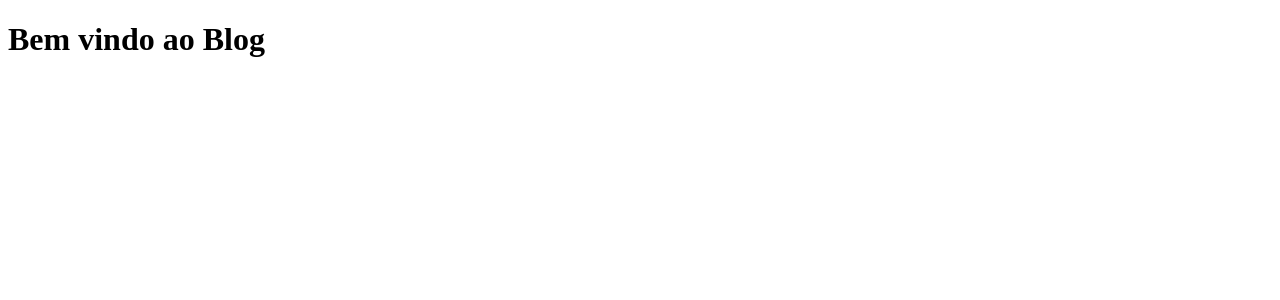
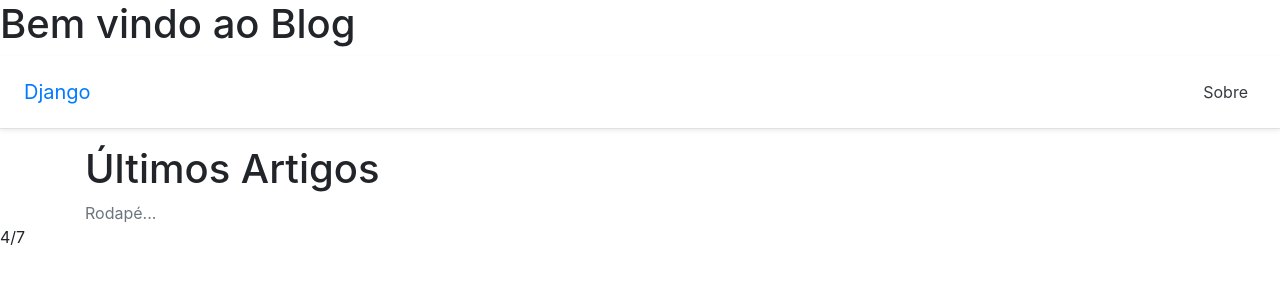
Before and after one commit to gabigoulart631/django-blog, a Django app: page /index/ in a window 1280 px wide. Shown: the top 300 px of the page. Run offline with Django 4.2, Linux system fonts and the light colour scheme; some libraries are stand-ins or nearby versions.

Commit message:
introdução aos templates django

```diff
--- a/blog/views.py
+++ b/blog/views.py
@@ -6,7 +6,7 @@ from django.http import HttpResponse
 
 def index(request):
     #return HttpResponse('Olá Django - index')
-    return render(request, 'index.html')
+    return render(request, 'index.html', {'titulo': 'Últimos Artigos'})
 
 def ola(request):
     return HttpResponse('Olá Django')
--- /dev/null
+++ b/templates/_base.html
@@ -0,0 +1,31 @@
+{% load static %} <!-- carrega a pasta / localização dos arquivos estáticos -->
+<!DOCTYPE html>
+<html>
+
+    <head>
+        <meta charset="utf-8">
+        <title>
+            {% block head_title %}{% endblock %} <!-- bloco de título -->
+        </title>
+        <link rel="shortcut icon" type="image/x-icon" href="{% static 'images/favicon.ico' %}">
+        {% block css %} <!-- bloco de CSS -->
+        {% endblock %}
+    </head>
+
+    <body>
+        {% block header %} <!-- bloco de cabeçalho -->
+        {% endblock %}
+
+        {% block main %} <!-- bloco principal do body -->
+            {% block content %} <!-- bloco de conteúdo -->
+            {% endblock %}
+        {% endblock %}
+
+        {% block footer %} <!-- bloco de rodapé -->
+        {% endblock %}
+
+        {% block javascript %} <!-- bloco extra abaixo do body -->
+        {% endblock %}
+    </body>
+
+</html>
--- /dev/null
+++ b/templates/_layout1.html
@@ -0,0 +1,47 @@
+{% extends '_base.html' %} <!-- herda tudo que já tem em _base.html -->
+{% load static %}
+
+{% block head_title %}
+Django Framework
+{% endblock %}
+
+{% block css %}
+<!-- Bootstrap CSS -->
+<link rel="stylesheet" href="https://stackpath.bootstrapcdn.com/bootstrap/4.4.1/css/bootstrap.min.css">
+<!-- CSS do Projeto-->
+<link rel="stylesheet" href="{% static 'css/base.css' %}">
+{% endblock %}
+{% block header %}
+<main role="main">
+    <div class="d-flex flex-column flex-md-row align-items-center p-3 px-md-4 mb-3
+bg-white border-bottom shadow-sm">
+        <h5 class="my-0 mr-md-auto font-weight-normal">
+            <a href="{% url 'index' %}">Django</a>
+        </h5>
+        <a class="p-2 text-dark" href="{% url 'ola' %}">Sobre</a>
+    </div>
+</main>
+{% endblock %}
+{% block main %}
+<div class="container">
+    {% block content %}
+    <p>Conteúdo padrão...</p>
+    {% endblock content %}
+</div>
+{% endblock %}
+{% block footer %}
+<footer class="footer">
+    <div class="container">
+        <span class="text-muted">Rodapé...</span>
+    </div>
+</footer>
+{% endblock %}
+{% block javascript %}
+<!-- Bootstrap JavaScript -->
+<script src="https://code.jquery.com/jquery-3.4.1.slim.min.js"></script>
+<script src="https://cdn.jsdelivr.net/npm/popper.js@1.16.0/dist/umd/popper.min.js"></script>
+<script src="https://stackpath.bootstrapcdn.com/bootstrap/4.4.1/js/bootstrap.min.js"></script>
+<!-- JS do Projeto -->
+4/7
+<script src="{% static 'js/base.js' %}"></script>
+{% endblock %}
--- a/templates/index.html
+++ b/templates/index.html
@@ -9,3 +9,11 @@
         </main>
     </body>
 </html>
+
+{% extends '_layout1.html' %} <!-- herda tudo que já tem em _layout1.html -->
+{% block head_title %}
+    Bem vindo ao Blog
+{% endblock %}
+{% block content %} <!-- substitui o bloco content em _layout1.html -->
+    <h1>{{ titulo }}</h1> <!-- variável a ser substituída -->
+{% endblock %} <!-- fecha o bloco content -->
--- a/webapp/settings.py
+++ b/webapp/settings.py
@@ -1,3 +1,4 @@
+import os
 """
 Django settings for webapp project.
 
@@ -122,3 +123,6 @@ STATIC_URL = 'static/'
 # https://docs.djangoproject.com/en/4.2/ref/settings/#default-auto-field
 
 DEFAULT_AUTO_FIELD = 'django.db.models.BigAutoField'
+
+STATIC_ROOT = os.path.join(BASE_DIR, "staticfiles")
+STATICFILES_DIRS = [os.path.join(BASE_DIR, "static")]
```
Also changed, not shown: static/css/base.css (added), static/images/empty.txt (added), static/js/base.js (added), 1 other file.
